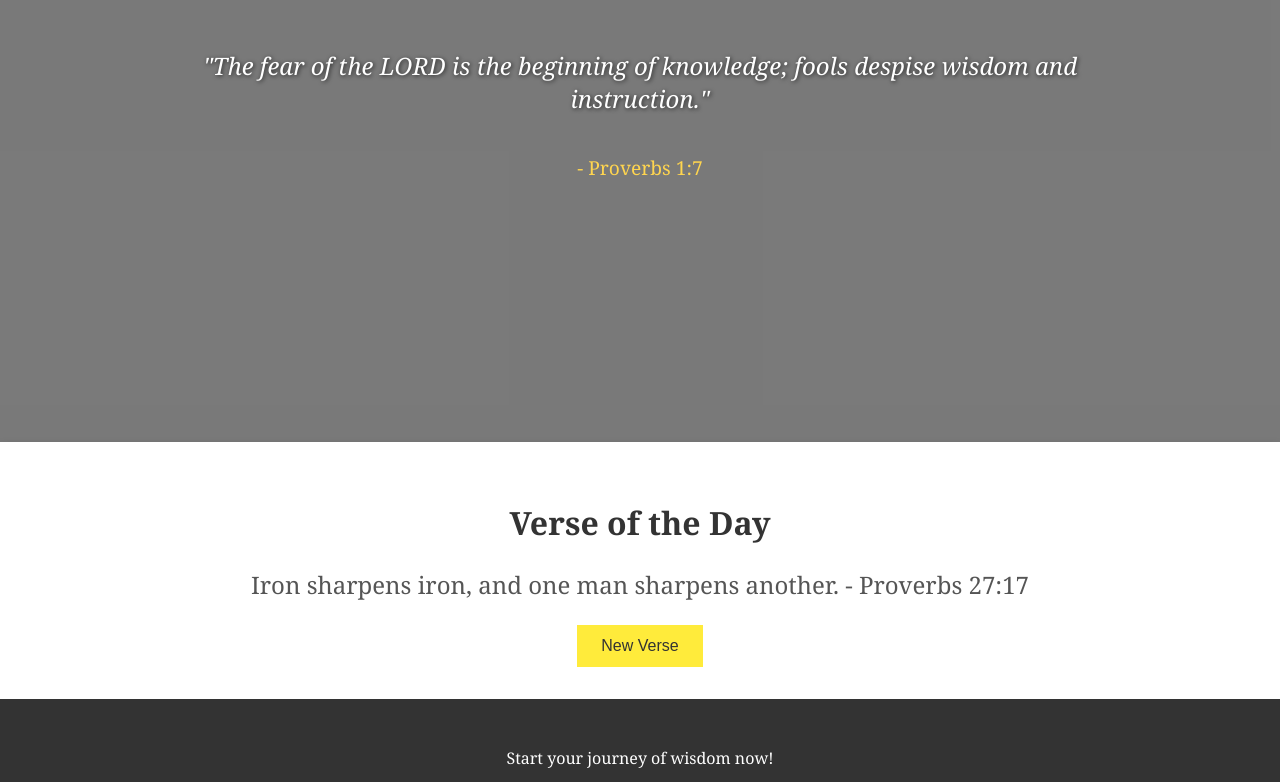
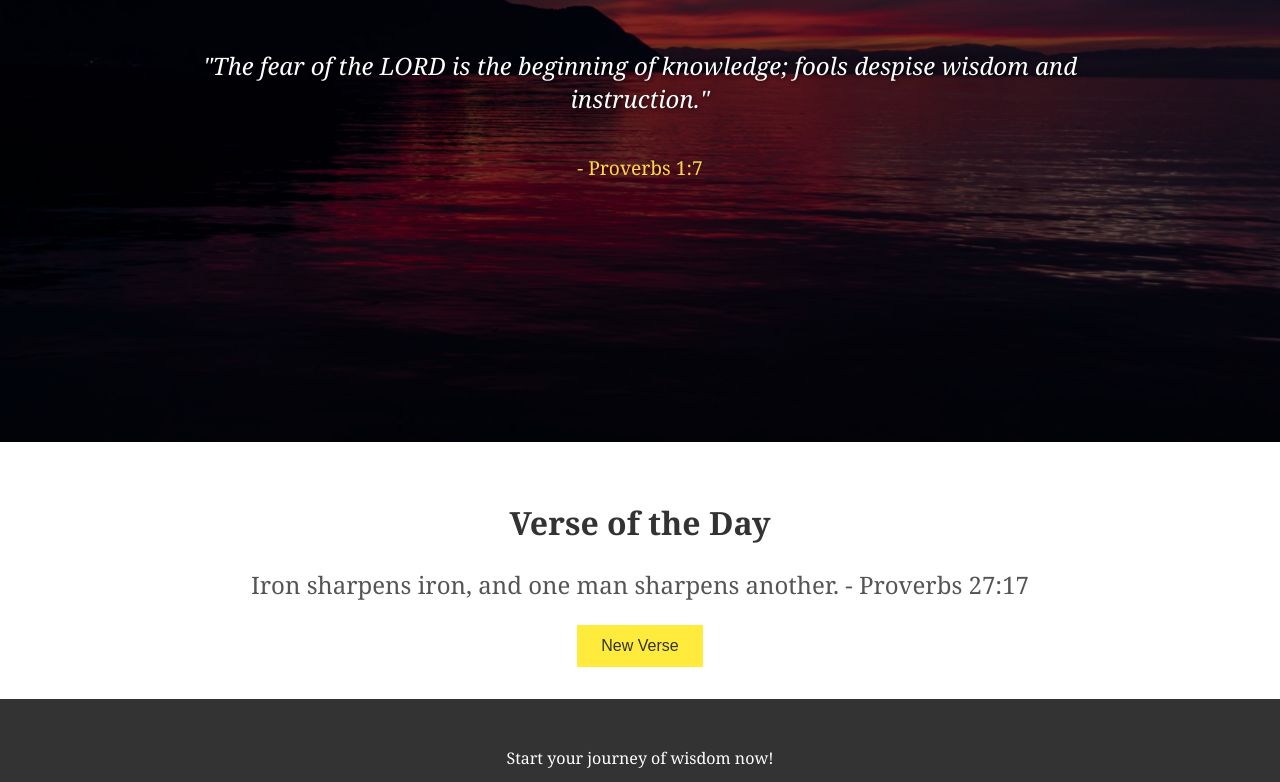
Before and after one commit to proverb17/proverb17.github.io, a plain HTML site: page index.html in a window 1280 px wide. Shown: the part 358-1140 px from the top of the page. Drawn offline with Linux system fonts and the light colour scheme.

Commit message:
update css

```diff
--- a/styles.css
+++ b/styles.css
@@ -10,7 +10,7 @@ body {
 #welcome {
     position: relative;
     height: 100vh;
-    background: url('sunrise.jpg') no-repeat center center/cover; /* Add your background image */
+    background: url('images/sunrise.jpg') no-repeat center center/cover; /* Updated background image */
 }
 
 .overlay {
```
